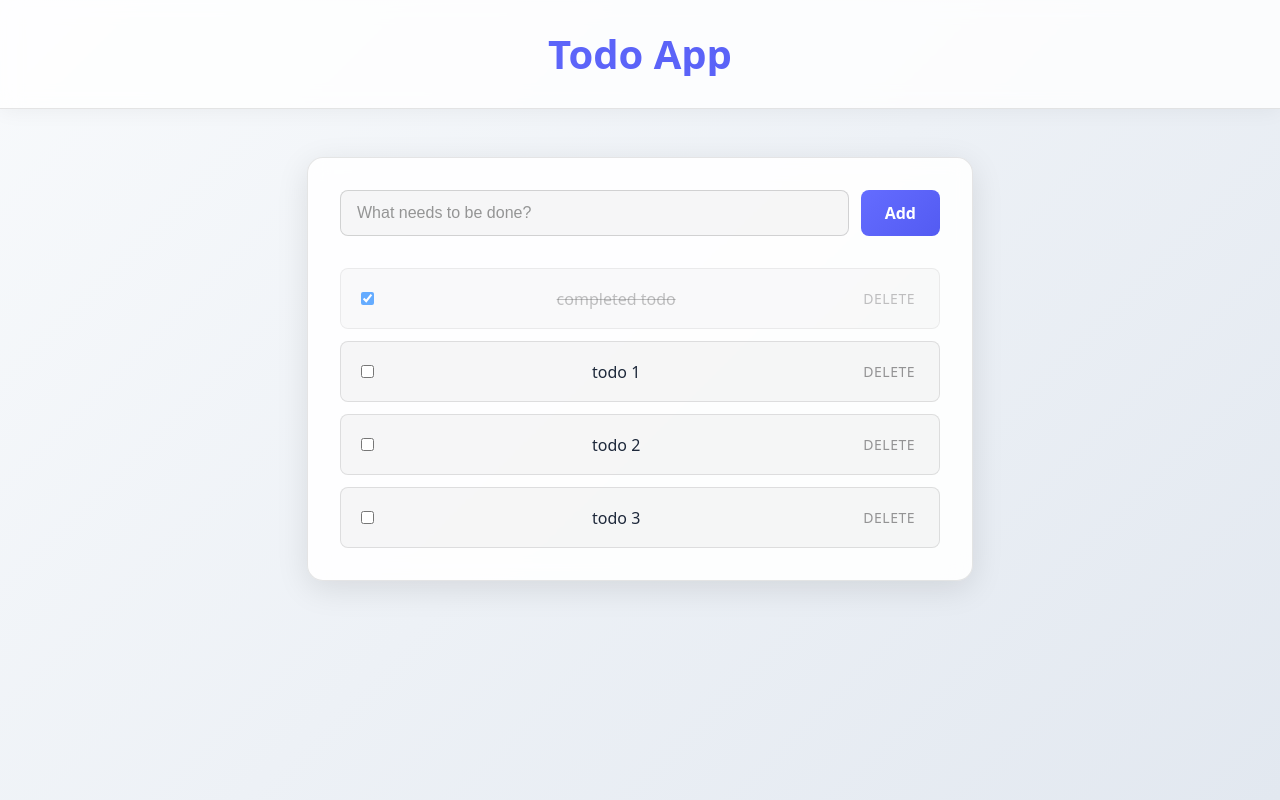
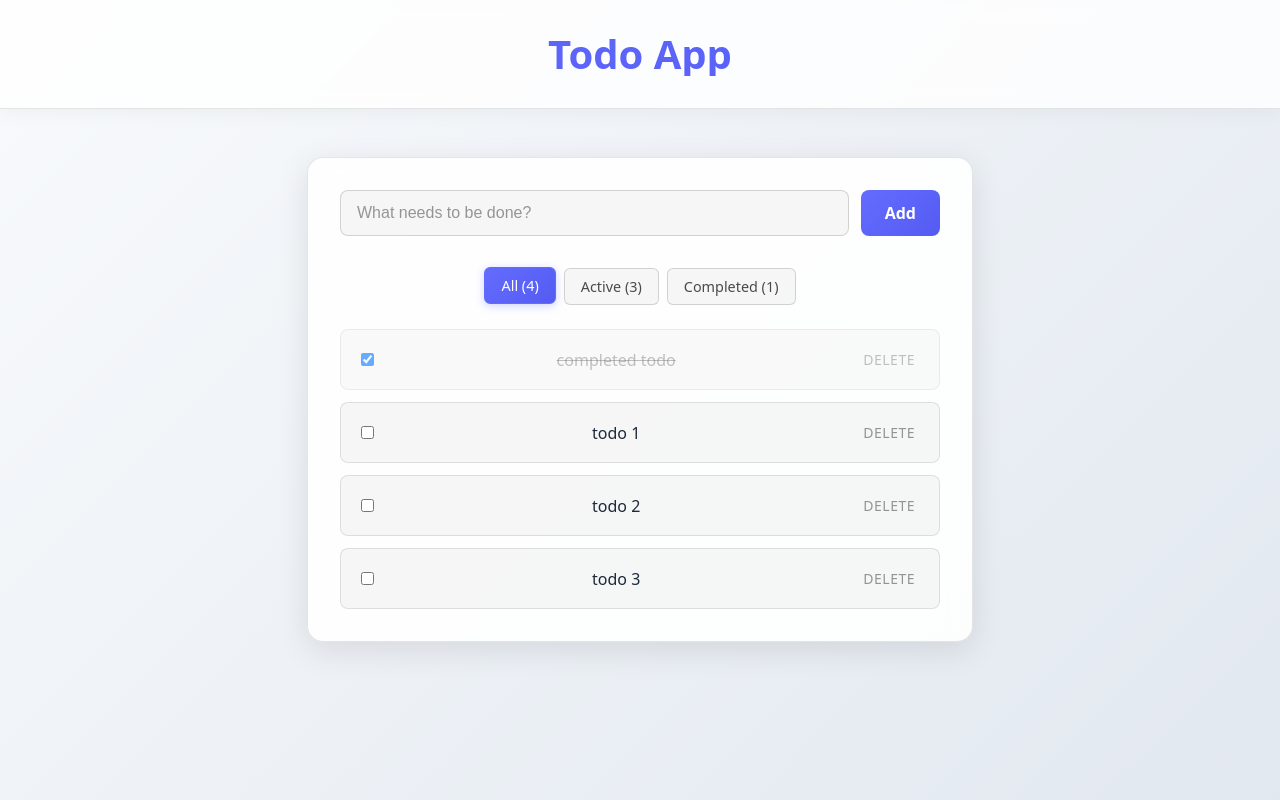
Before and after one commit to sggrissom/todo-app, a React (Vite) app: page / in a window 1280 px wide. Built offline with nearby package versions, Linux system fonts and the light colour scheme.

Commit message:
add basic in-memory filtering with counts

```diff
--- a/src/App.css
+++ b/src/App.css
@@ -370,3 +370,55 @@ to { transform: rotate(360deg); }
     background: rgba(0, 0, 0, 0.05);
   }
 }
+
+/* Filter controls */
+.filter-controls {
+  display: flex;
+  gap: 0.5rem;
+  margin-bottom: 1.5rem;
+  justify-content: center;
+}
+
+.filter-button {
+  padding: 0.5rem 1rem;
+  background: rgba(255, 255, 255, 0.05);
+  border: 1px solid rgba(255, 255, 255, 0.2);
+  border-radius: 6px;
+  color: rgba(255, 255, 255, 0.7);
+  font-size: 0.9rem;
+  font-weight: 500;
+  cursor: pointer;
+  transition: all 0.2s ease;
+}
+
+.filter-button:hover {
+  background: rgba(255, 255, 255, 0.1);
+  color: rgba(255, 255, 255, 0.9);
+}
+
+.filter-button.active {
+  background: linear-gradient(135deg, #646cff 0%, #535bf2 100%);
+  border-color: #646cff;
+  color: white;
+  transform: translateY(-1px);
+  box-shadow: 0 2px 8px rgba(100, 108, 255, 0.3);
+}
+
+@media (prefers-color-scheme: light) {
+  .filter-button {
+    background: rgba(0, 0, 0, 0.03);
+    border: 1px solid rgba(0, 0, 0, 0.15);
+    color: rgba(0, 0, 0, 0.7);
+  }
+
+  .filter-button:hover {
+    background: rgba(0, 0, 0, 0.05);
+    color: rgba(0, 0, 0, 0.9);
+  }
+
+  .filter-button.active {
+    background: linear-gradient(135deg, #646cff 0%, #535bf2 100%);
+    border-color: #646cff;
+    color: white;
+  }
+}
--- a/src/App.tsx
+++ b/src/App.tsx
@@ -2,6 +2,8 @@ import { useState, useEffect } from 'react'
 import TodoItem from './TodoItem'
 import { todoService, type Todo } from './services/todoService'
 import './App.css'
+
+type FilterType = 'all' | 'active' | 'completed'
 
 function App() {
   const [todos, setTodos] = useState<Todo[]>([])
@@ -9,6 +11,7 @@ function App() {
   const [isLoading, setIsLoading] = useState(true)
   const [error, setError] = useState<string | null>(null)
   const [isSaving, setIsSaving] = useState(false)
+  const [filter, setFilter] = useState<FilterType>('all')
 
   useEffect(() => {
     fetchTodos()
@@ -86,6 +89,17 @@ function App() {
     }
   }
 
+  const filteredTodos = todos.filter(todo => {
+    switch (filter) {
+      case 'active':
+        return !todo.completed
+      case 'completed':
+        return todo.completed
+      default:
+        return true
+    }
+  })
+
   return (
     <div className="app">
       <header className="app-header">
@@ -123,13 +137,34 @@ function App() {
                 </button>
               </form>
 
-              {todos.length === 0 ? (
+              <div className="filter-controls">
+                <button
+                  className={`filter-button ${filter === 'all' ? 'active' : ''}`}
+                  onClick={() => setFilter('all')}
+                >
+                  All ({todos.length})
+                </button>
+                <button
+                  className={`filter-button ${filter === 'active' ? 'active' : ''}`}
+                  onClick={() => setFilter('active')}
+                >
+                  Active ({todos.filter(t => !t.completed).length})
+                </button>
+                <button
+                  className={`filter-button ${filter === 'completed' ? 'active' : ''}`}
+                  onClick={() => setFilter('completed')}
+                >
+                  Completed ({todos.filter(t => t.completed).length})
+                </button>
+              </div>
+
+              {filteredTodos.length === 0 ? (
                 <div className="empty-state">
-                  <p>No todos yet.</p>
+                  <p>{filter === 'all' ? 'No todos yet.' : `No ${filter} todos.`}</p>
                 </div>
               ) : (
                   <ul className="todo-list">
-                    {todos.map(todo => (
+                    {filteredTodos.map(todo => (
                       <TodoItem
                         key={todo.id}
                         todo={todo}
```
